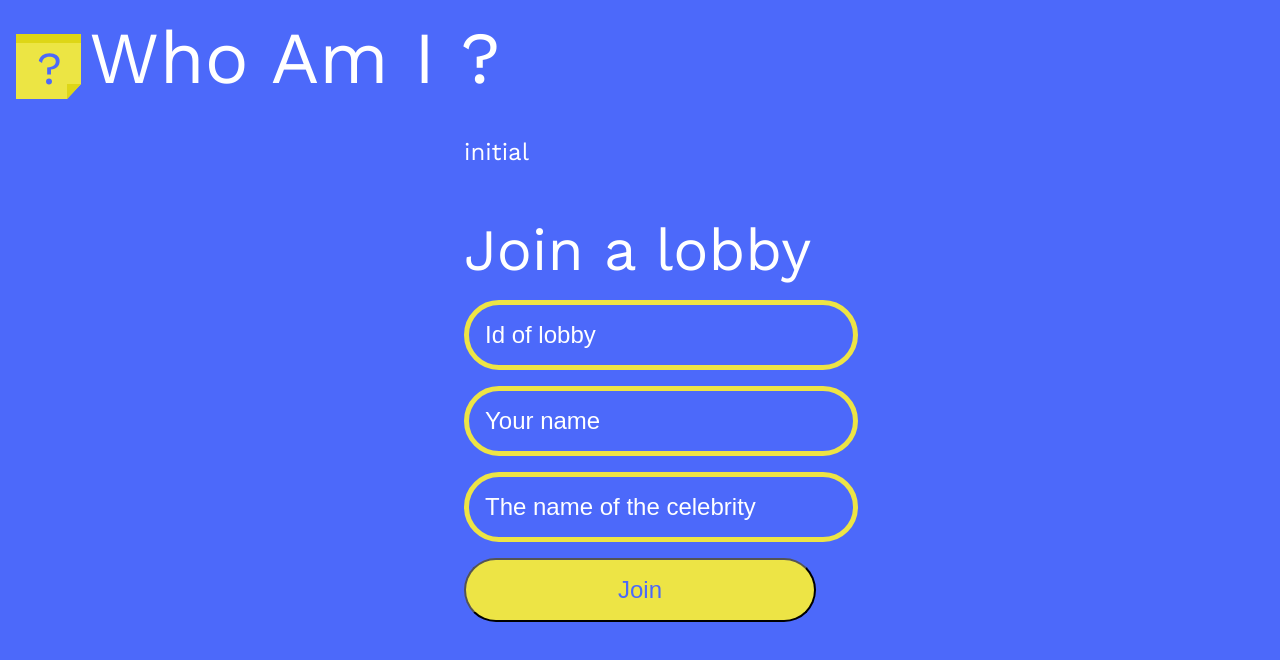
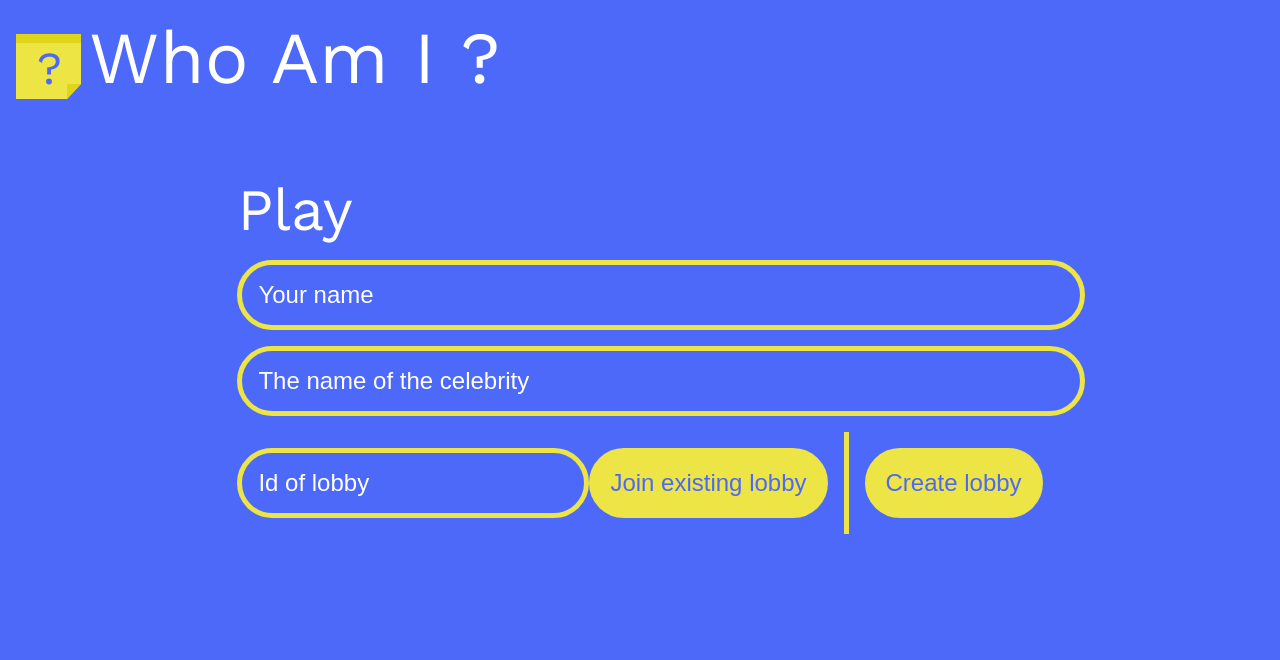
Before and after one commit to cesalberca/who-am-i, a React (Create React App) app: page / in a window 1280 px wide. Shown: the top 660 px of the page. Built offline with nearby package versions, Linux system fonts and the light colour scheme.

Commit message:
Be able to create game

```diff
--- a/src/core/command.ts
+++ b/src/core/command.ts
@@ -1,3 +1,3 @@
 import { UseCase } from './use-case'
 
-export interface Command<Param> extends UseCase<void, Param> {}
+export interface Command<Param, Result = void> extends UseCase<Result, Param> {}
--- a/src/core/components/button.module.css
+++ b/src/core/components/button.module.css
@@ -2,6 +2,7 @@
   border-radius: 9999px;
   color: var(--secondary-color);
   background-color: var(--primary-color);
+  border: 5px solid var(--primary-color);
   padding: var(--m);
   font-size: inherit;
 }
--- a/src/dependency-tree.ts
+++ b/src/dependency-tree.ts
@@ -2,18 +2,20 @@ import { Dependencies } from './dependencies'
 import { GameFirestoreRepository } from './features/game/infrastructure/game-firestore-repository'
 import * as rxFire from 'rxfire/firestore'
 import { app } from './features/game/infrastructure/firestore'
-import { JoinGameCmd } from './features/game/application/join-game-cmd'
+import { JoinLobbyCmd } from './features/game/application/join-lobby-cmd'
 import { GetPlayersQry } from './features/game/application/get-players-qry'
 import { GetPlayerAssigneesQry } from './features/game/application/get-player-assignees-qry'
 import { StartGameCmd } from './features/game/application/start-game-cmd'
 import { HasGameStartedQry } from './features/game/application/has-game-started-qry'
+import { CreateLobbyCmd } from './features/game/application/create-lobby-cmd'
 
 const gameFirestoreRepository = new GameFirestoreRepository(app, rxFire)
 
 export const dependencyTree: Dependencies = {
-  joinGameCmd: new JoinGameCmd(gameFirestoreRepository),
+  joinLobbyCmd: new JoinLobbyCmd(gameFirestoreRepository),
   getPlayersQry: new GetPlayersQry(gameFirestoreRepository),
   getPlayerAssigneesQry: new GetPlayerAssigneesQry(gameFirestoreRepository),
   startGameCmd: new StartGameCmd(gameFirestoreRepository),
-  hasGameStartedQry: new HasGameStartedQry(gameFirestoreRepository)
+  hasGameStartedQry: new HasGameStartedQry(gameFirestoreRepository),
+  createLobbyCmd: new CreateLobbyCmd(gameFirestoreRepository)
 }
--- a/src/features/game/application/join-game-cmd.ts
+++ b/src/features/game/application/create-lobby-cmd.ts
@@ -1,18 +1,17 @@
 import { Command } from '../../../core/command'
-import { Id } from '../../../core/id'
 import { GameRepository } from '../domain/game-repository'
 import { Observable } from 'rxjs'
 import { Player } from '../../../core/player'
+import { Id } from '../../../core/id'
 
 interface Params {
-  id: Id
   player: Player
 }
 
-export class JoinGameCmd implements Command<Params> {
+export class CreateLobbyCmd implements Command<Params, Id> {
   constructor(private readonly gameRepository: GameRepository) {}
 
-  execute({ id, player }: Params): Observable<void> {
-    return this.gameRepository.join(id, player)
+  execute(): Observable<Id> {
+    return this.gameRepository.create()
   }
 }
--- /dev/null
+++ b/src/features/game/application/join-lobby-cmd.ts
@@ -0,0 +1,18 @@
+import { Command } from '../../../core/command'
+import { Id } from '../../../core/id'
+import { GameRepository } from '../domain/game-repository'
+import { Observable } from 'rxjs'
+import { Player } from '../../../core/player'
+
+interface Params {
+  id: Id
+  player: Player
+}
+
+export class JoinLobbyCmd implements Command<Params> {
+  constructor(private readonly gameRepository: GameRepository) {}
+
+  execute({ id, player }: Params): Observable<void> {
+    return this.gameRepository.join(id, player)
+  }
+}
--- a/src/features/game/domain/game-repository.ts
+++ b/src/features/game/domain/game-repository.ts
@@ -7,4 +7,5 @@ export interface GameRepository {
   join(id: Id, player: Player): Observable<void>
   find(id: Id): Observable<Game | undefined>
   start(id: Id): Observable<void>
+  create(): Observable<Id>
 }
--- a/src/features/game/infrastructure/game-firestore-repository.ts
+++ b/src/features/game/infrastructure/game-firestore-repository.ts
@@ -32,4 +32,13 @@ export class GameFirestoreRepository implements GameRepository {
   find(id: string): Observable<Game | undefined> {
     return this.rxFire.fromDocRef(this.gamesRef.doc(id)).pipe(switchMap(x => of(x.data() as Game)))
   }
+
+  create(): Observable<Id> {
+    return this.rxFire.fromDocRef(this.gamesRef.doc()).pipe(
+      first(),
+      switchMap(document => {
+        return of(document.id)
+      })
+    )
+  }
 }
--- a/src/features/game/ui/lobby-reducer.ts
+++ b/src/features/game/ui/lobby-reducer.ts
@@ -8,6 +8,11 @@ type Action =
       id: Id
     }
   | {
+      type: 'create'
+      name: string
+      celebrity: string
+    }
+  | {
       type: 'initial'
     }
   | {
@@ -15,7 +20,7 @@ type Action =
     }
 
 interface State {
-  status: 'joined' | 'initial' | 'started'
+  status: 'joined' | 'initial' | 'started' | 'created'
   name: string
   celebrity: string
   id: Id
@@ -31,6 +36,13 @@ export function reducer(state: State, action: Action): State {
         celebrity: action.celebrity,
         status: 'joined'
       }
+    case 'create':
+      return {
+        ...state,
+        name: action.name,
+        celebrity: action.celebrity,
+        status: 'created'
+      }
     case 'start':
       return {
         ...state,
--- a/src/features/game/ui/lobby.module.css
+++ b/src/features/game/ui/lobby.module.css
@@ -7,3 +7,19 @@
   width: 100%;
   margin-bottom: var(--m);
 }
+
+.footer {
+  display: flex;
+}
+
+.group:first-of-type {
+  border-right: 5px solid var(--primary-color);
+  margin-right: var(--m);
+  padding-right: var(--m);
+}
+
+.group {
+  padding: var(--m);
+  padding-left: 0;
+  padding-right: 0;
+}
--- a/src/features/game/ui/lobby.tsx
+++ b/src/features/game/ui/lobby.tsx
@@ -19,7 +19,13 @@ export const Lobby: React.FC = () => {
   const [name, setName] = useState('')
   const [celebrity, setCelebrity] = useState('')
   const [lobbyPlayers, setLobbyPlayers] = useState<Player[]>([])
-  const { getPlayersQry, startGameCmd, joinGameCmd, hasGameStartedQry } = useContext(Container)
+  const {
+    getPlayersQry,
+    startGameCmd,
+    joinLobbyCmd,
+    hasGameStartedQry,
+    createLobbyCmd
+  } = useContext(Container)
   const history = useHistory()
 
   const [state, dispatch] = useReducer(reducer, {
@@ -28,6 +34,17 @@ export const Lobby: React.FC = () => {
     celebrity: '',
     id: ''
   })
+
+  useEffect(() => {
+    if (state.status === 'created') {
+      createLobbyCmd
+        .execute()
+        .toPromise()
+        .then(x => {
+          dispatch({ type: 'join', id: x, celebrity: state.celebrity, name: state.name })
+        })
+    }
+  }, [state.name, state.celebrity, state.status, createLobbyCmd])
 
   useEffect(() => {
     let subscription: Subscription = EMPTY.subscribe()
@@ -56,35 +73,50 @@ export const Lobby: React.FC = () => {
     let subscription: Subscription = EMPTY.subscribe()
 
     if (state.status === 'joined') {
-      joinGameCmd
+      joinLobbyCmd
         .execute({ id: state.id, player: { name: state.name, celebrity: state.celebrity } })
         .toPromise()
       subscription = getPlayersQry.execute({ id: state.id }).subscribe(x => setLobbyPlayers(x))
     }
 
     return () => subscription.unsubscribe()
-  }, [state.id, state.status, state.name, state.celebrity, getPlayersQry, joinGameCmd])
+  }, [state.id, state.status, state.name, state.celebrity, getPlayersQry, joinLobbyCmd])
 
   return (
     <Page>
-      {state.status}
       {state.status === 'initial' && (
+        <section>
           <div className={cx('form')}>
-          <h2>Join a lobby</h2>
-          <Input label="Id of lobby" value={id} onChange={setId} />
+            <h2>Play</h2>
             <Input label="Your name" value={name} onChange={setName} />
             <Input label="The name of the celebrity" value={celebrity} onChange={setCelebrity} />
+            <footer className={cx('footer')}>
+              <div className={cx('group')}>
+                <Input label="Id of lobby" value={id} onChange={setId} />
                 <Button
                   onClick={() => {
                     dispatch({ type: 'join', name, celebrity, id })
                   }}
                 >
-            Join
+                  Join existing lobby
                 </Button>
               </div>
+              <div className={cx('group')}>
+                <Button
+                  onClick={() => {
+                    dispatch({ type: 'create', name, celebrity })
+                  }}
+                >
+                  Create lobby
+                </Button>
+              </div>
+            </footer>
+          </div>
+        </section>
       )}
       {state.status === 'joined' && (
         <div>
+          <h2>Lobby Id {state.id}</h2>
           {lobbyPlayers.map(player => (
             <p key={player.name}>{player.name}</p>
           ))}
```
Also changed, not shown: src/dependencies.ts (+9 -7 lines). Lines whose indentation alone changed are shown as unchanged.
